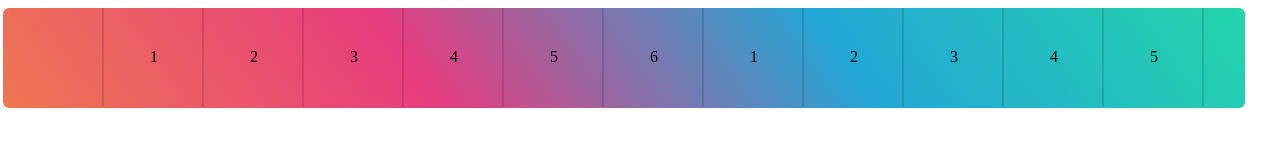
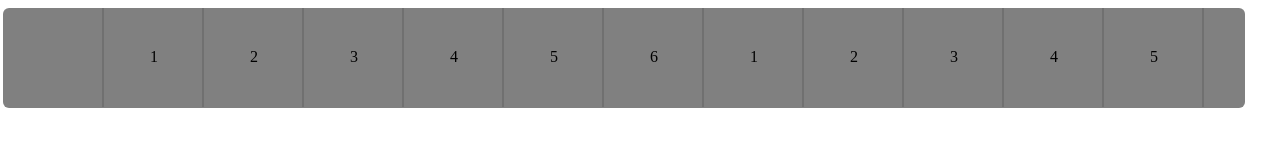
Before and after one commit to ImpossibleReality/Horizontal-scroller, a plain HTML site: page HS.html in a window 1280 px wide. Shown: the top 160 px of the page. Drawn offline with Linux system fonts and the light colour scheme.

Commit message:
Update HS.html

```diff
--- a/HS.html
+++ b/HS.html
@@ -31,7 +31,7 @@
                 /* desired width */
                 margin: 5px;
                 background-attachment: fixed;
-                background: linear-gradient(145deg, #EE7752, #E73C7E, #23A6D5, #23D5AB);
+                background: gray;
                 border-radius: 6px
             }
             .Card {
```
